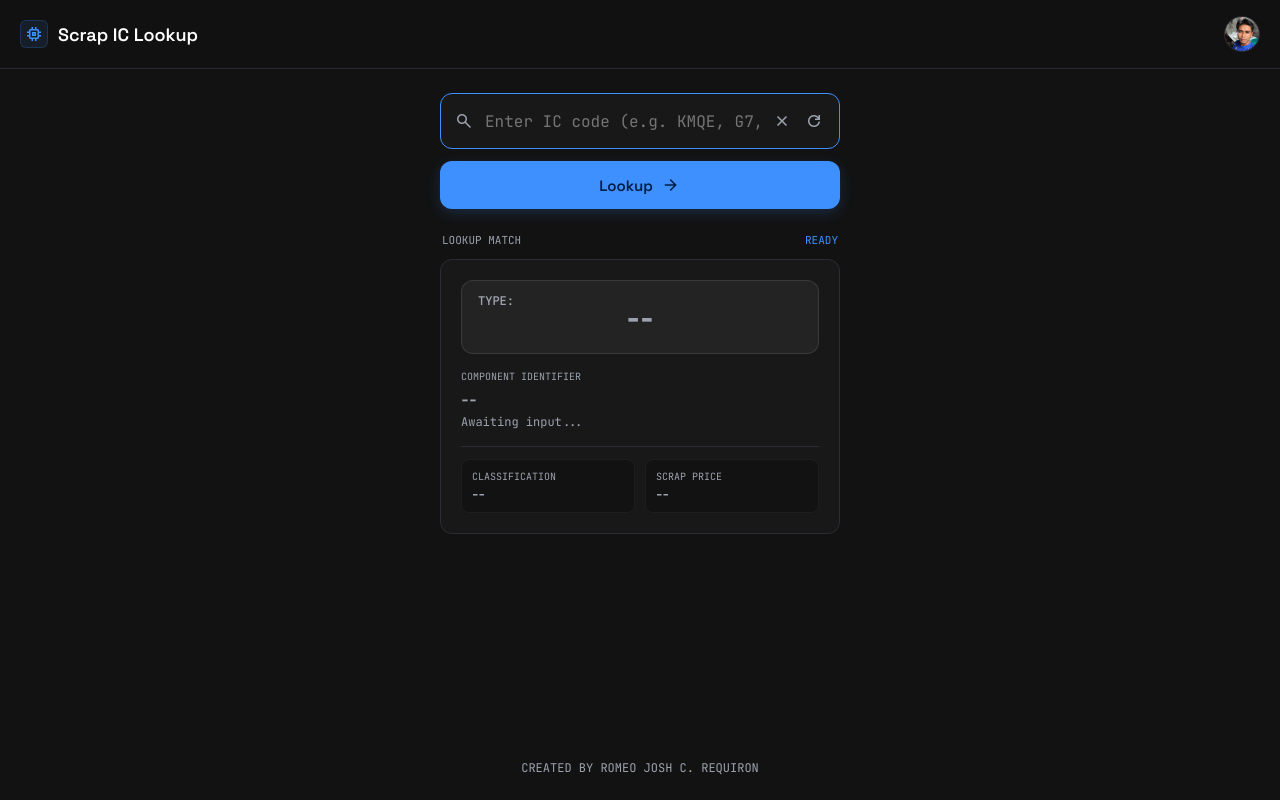
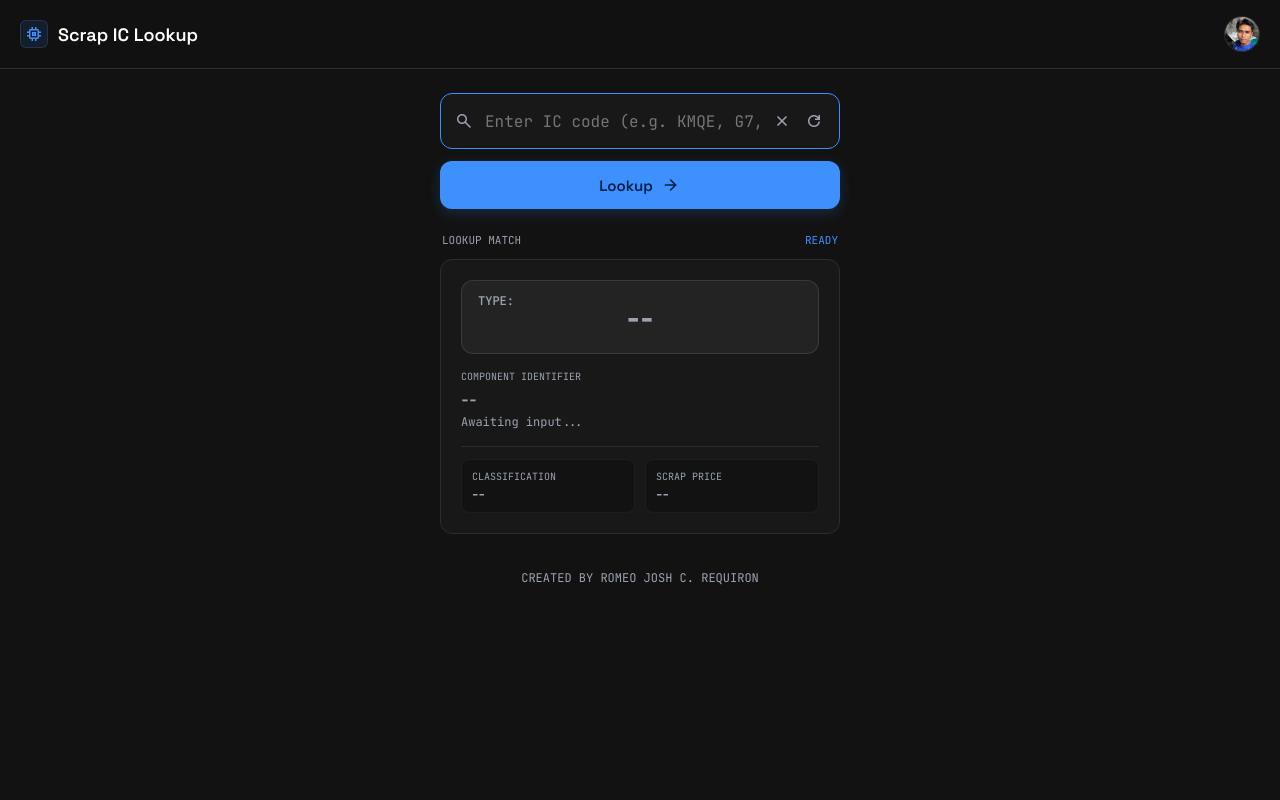
Before and after one commit to Romeojosh/Scrapboard, a website: page index.html in a window 1280 px wide. Drawn offline with nearby package versions, Linux system fonts and the light colour scheme.

Commit message:
moved the footer

```diff
--- a/index.html
+++ b/index.html
@@ -333,7 +333,8 @@
             font-size: 12px;
             color: var(--text-muted);
             text-transform: uppercase;
-            margin-top: auto;
+            margin-top: 12px;       /* Replaces 'auto' to stop pushing it to the very bottom */
+            margin-bottom: 24px;    /* Adds space under it */
         }
     </style>
 </head>
```
